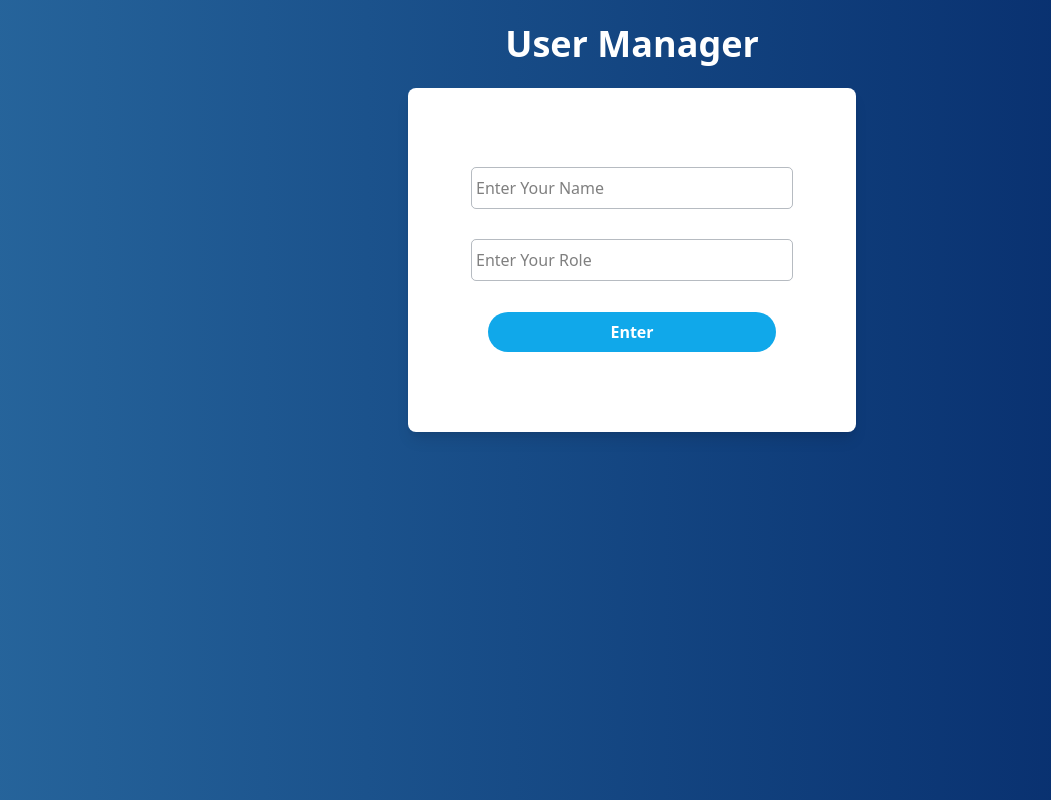
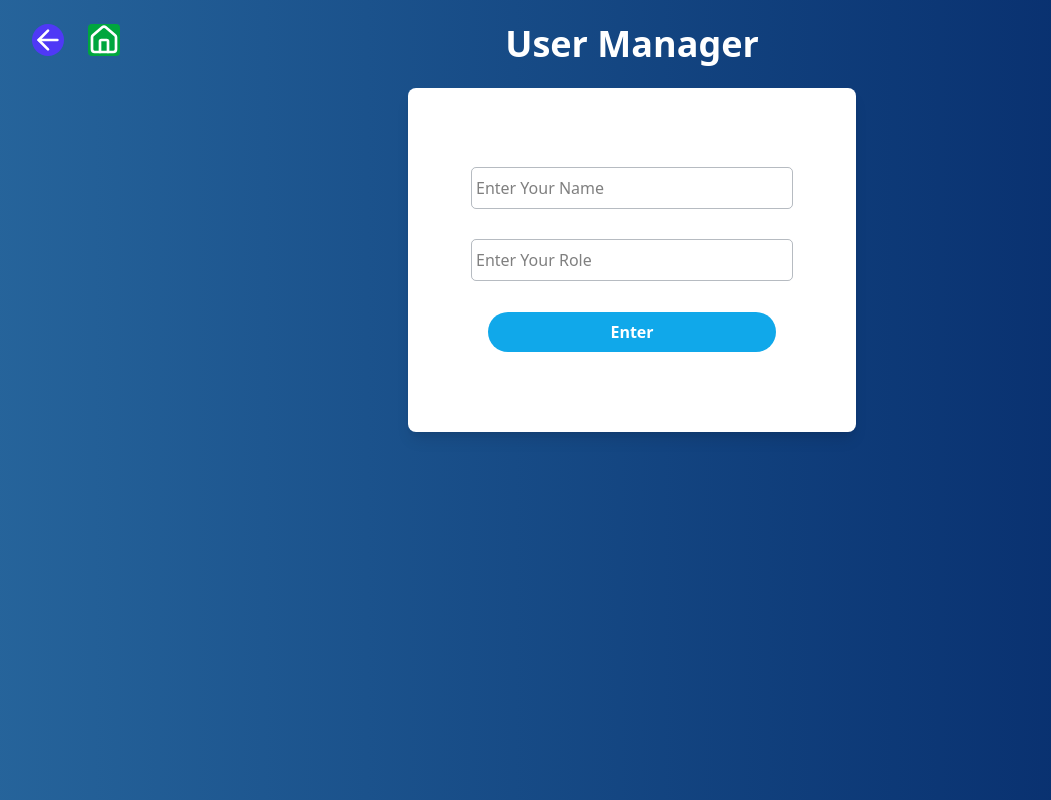
Before and after one commit to prakashmcodes/prakashm-js, a website built with Vite: page dom-tasks/user-manager/um.html in a window 1280 px wide. Shown: the whole page, without its empty margins (8-1059 px from the left). Built offline with nearby package versions, Linux system fonts and the light colour scheme.

Commit message:
feat: fixed bugs

```diff
--- a/dom-tasks/user-manager/um.html
+++ b/dom-tasks/user-manager/um.html
@@ -1,22 +1,39 @@
 <!doctype html>
 <html lang="en">
+
 <head>
   <meta charset="UTF-8" />
   <link rel="icon" type="image/svg+xml" href="/vite.svg" />
   <link rel="stylesheet" href="./um.css">
   <meta name="viewport" content="width=device-width, initial-scale=1.0" />
   <title>Dynamic User Manager</title>
+  <script src="https://unpkg.com/lucide@latest"></script>
 </head>
+
 <body class="bg-linear-to-r from-[#26649b] to-[#062768]">
-    <header class="flex items-center justify-center m-6"><div>
+  <div class="flex">
+        <a href="/dom.html">
+        <i data-lucide="arrow-left" class="absolute text-white left-10 top-6 w-8 h-8 bg-indigo-600 rounded-full hover:text-gray-300"></i>
+    </a>
+    <a href="/">
+        <i data-lucide="home" class="absolute text-white left-24 top-6 w-8 h-8 bg-green-600 rounded hover:text-gray-300"></i>
+    </a>
+    </div>
+  <header class="flex items-center justify-center m-6">
+    <div>
       <h1 class="text-white text-4xl font-bold">User Manager</h1>
-    </div></header>
+    </div>
+  </header>
 
   <section class="mt-6 flex flex-col items-center justify-center  gap-y-4">
     <div class="w-md p-20 bg-white shadow-lg rounded-lg flex flex-col justify-center items-center gap-y-8">
-   <input class="outline outline-gray-600/40 rounded p-1 py-2 w-80" placeholder="Enter Your Name" type="text" name="" id="name-input">
-   <input class="outline outline-gray-600/40 rounded p-1 py-2 w-80" placeholder="Enter Your Role" type="text" name="" id="role-input">
-   <button class="bg-[#10a8ea] text-white p-2 px-4 w-full font-semibold rounded-full cursor-pointer hover:bg-[#26649b]" id="enter-button">Enter</button>
+      <input class="outline outline-gray-600/40 rounded p-1 py-2 w-80" placeholder="Enter Your Name" type="text" name=""
+        id="name-input">
+      <input class="outline outline-gray-600/40 rounded p-1 py-2 w-80" placeholder="Enter Your Role" type="text" name=""
+        id="role-input">
+      <button
+        class="bg-[#10a8ea] text-white p-2 px-4 w-full font-semibold rounded-full cursor-pointer hover:bg-[#26649b]"
+        id="enter-button">Enter</button>
     </div>
 
     <div id="cards-container" class="w-full max-w-xl"></div>
@@ -24,6 +41,10 @@
     </div>
   </section>
 
+  <script>
+    lucide.createIcons();
+  </script>
   <script type="module" src="./um.js"></script>
 </body>
+
 </html>
```
Lines whose indentation alone changed are shown as unchanged.
